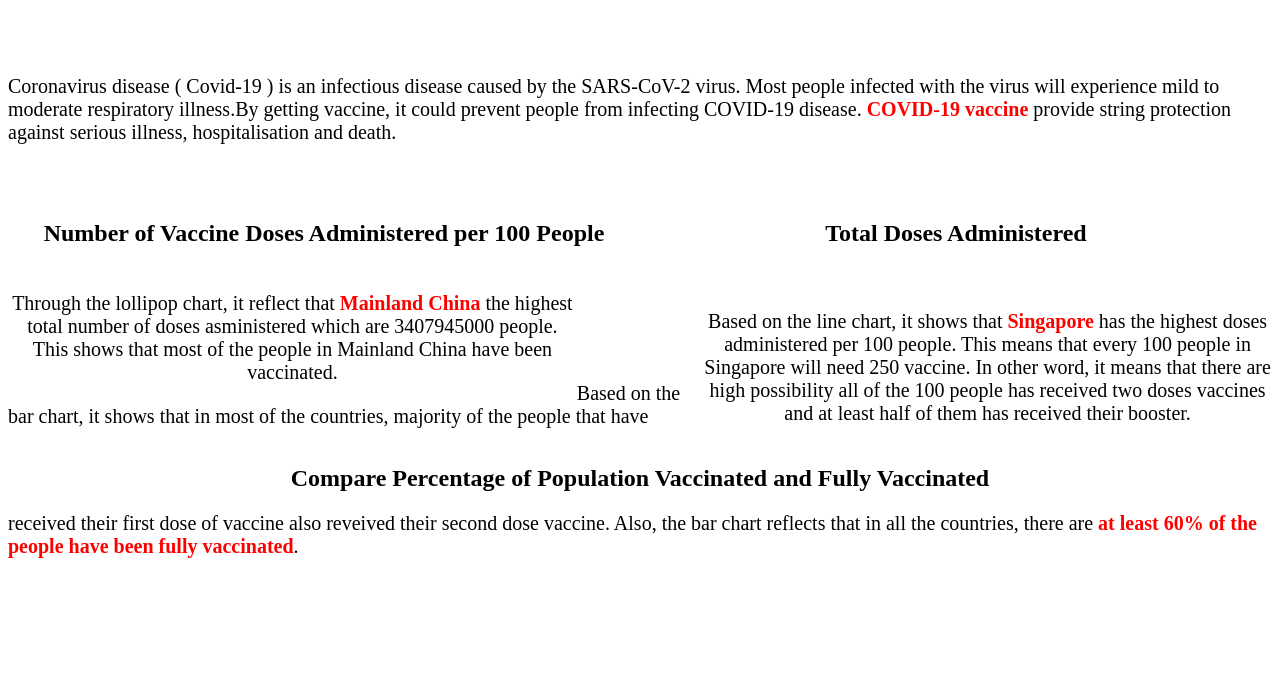
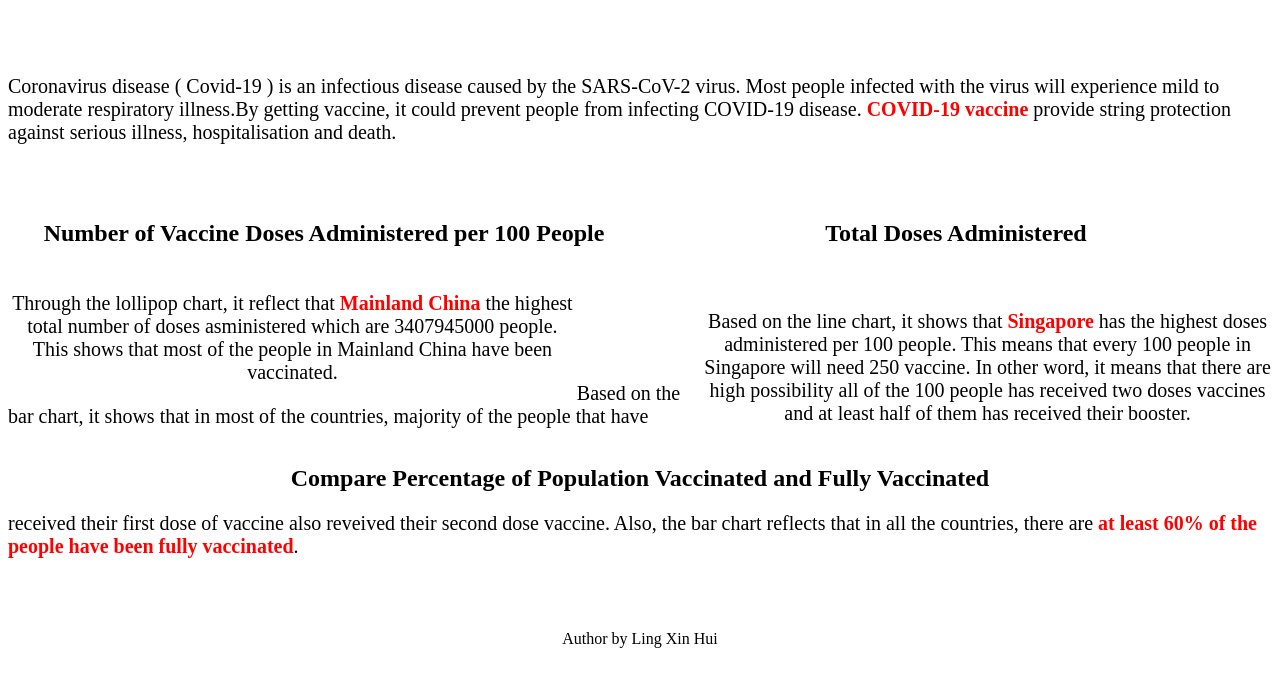
Before and after one commit to xlin0041/3179, a plain HTML site: page index.html in a window 1280 px wide. Shown: the part 61-748 px from the top of the page. Drawn offline with Linux system fonts and the light colour scheme; a script that the page names is missing.

Commit message:
Update index.html

```diff
--- a/index.html
+++ b/index.html
@@ -79,8 +79,8 @@
 </p>
 <br>
 <br>
-<p style="text-align:center; font-size:5 px; >
-          Author by Ling Xin Hui
+<p style="text-align:center; font-size:5 px;" >
+     Author by Ling Xin Hui
 </p>
 </div>
 </body>
```
